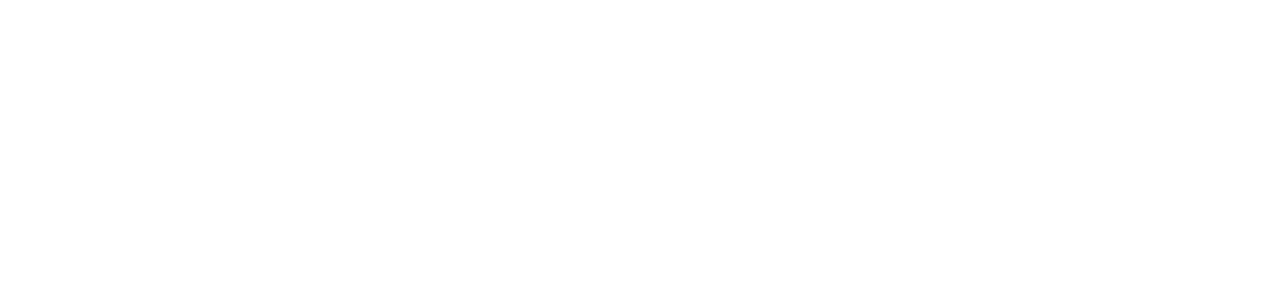
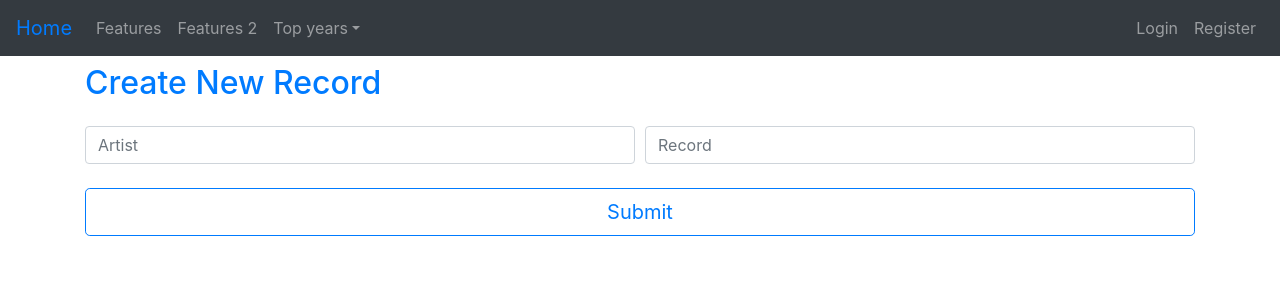
Before and after one commit to Mauritor/react-bootstrap, a React (Create React App) app: page /formCreateNew in a window 1280 px wide. Shown: the top 300 px of the page. Built offline with nearby package versions, Linux system fonts and the light colour scheme.

Commit message:
Agregado de dependencia reac-hook-form y usada en el componente FormFirst

```diff
--- a/package.json
+++ b/package.json
@@ -10,6 +10,7 @@
     "react": "^17.0.1",
     "react-bootstrap": "^1.4.0",
     "react-dom": "^17.0.1",
+    "react-hook-form": "^6.10.1",
     "react-lazyload": "^3.1.0",
     "react-router-dom": "^5.2.0",
     "react-scripts": "4.0.0",
--- a/src/App.js
+++ b/src/App.js
@@ -2,13 +2,15 @@
 import {BrowserRouter, Route, Switch} from 'react-router-dom'
 import Home from './components/Home'
 import Top2020 from './components/Top2020';
+import FormFirst from './components/FormFirst';
 
 function App() {
   return (
     <BrowserRouter>
     <Switch>
       <Route path="/" exact component= {Home} />
-      <Route path="/top2020" exact component= {Top2020} />
+      <Route path="/top2020"  component= {Top2020} />
+      <Route path="/formCreateNew"  component= {FormFirst} />
     </Switch>
     </BrowserRouter>
   );
--- /dev/null
+++ b/src/components/FormFirst.js
@@ -0,0 +1,84 @@
+import React, { Fragment, useState } from 'react';
+import { useForm } from 'react-hook-form';
+import { Container, Col, Form, Button } from "react-bootstrap";
+import NavBar from './NavBar'
+
+const FormFirst = () => {
+    const { register, errors, handleSubmit } = useForm();
+    const [messageError, setMessageError] = useState('');
+    const createDisco = async (data) => {
+        try {
+            console.log(data);
+            localStorage.setItem('DISCO', JSON.stringify(data))
+        } catch (error) {
+            console.log('error: ', error);
+            const message = () => { setMessageError("Ouch! Ha ocurrido un error") }
+            message()
+        }
+    }
+    const onSubmit = (data, e) => {
+        e.target.reset();
+        createDisco(data);
+    }
+    return (
+        <Fragment>
+            <NavBar statusCreate={'fondoActivo'} />
+            <Container className="mt-5 mb-5">
+                <h2 className="text-primary separador">Create New Record</h2>
+                <span className="text-danger text-small d-block mb-2">
+                    {messageError}
+                </span>
+                <Form onSubmit={handleSubmit(onSubmit)}>
+                    <Form.Row>
+                        <Col sm={12} md={6}>
+                            <Form.Control
+                                type="text"
+                                name="artist"
+                                placeholder="Artist"
+                                className="mt-3"
+                                ref={register({
+                                    required: {
+                                        value: true,
+                                        message: 'Artist es requerido'
+                                    }
+                                })}
+                            />
+                            <span className="text-danger text-small d-block mb-2">
+                                {errors?.artist?.message}
+                            </span>
+                        </Col>
+                        <Col sm={12} md={6}>
+                            <Form.Control
+                                type="text"
+                                name="cover"
+                                placeholder="Record"
+                                className="mt-3"
+                                ref={register({
+                                    required: {
+                                        value: true,
+                                        message: 'Cover es requerido'
+                                    }
+                                })}
+                            />
+                            <span className="text-danger text-small d-block mb-2">
+                                {errors?.cover?.message}
+                            </span>
+                        </Col>
+                        <Col sm={12}>
+                            <Button
+                                type="submit"
+                                variant="outline-primary"
+                                className="mt-3"
+                                size="lg" block>
+                                Submit
+                                </Button>
+                        </Col>
+                    </Form.Row>
+                </Form>
+            </Container>
+
+        </Fragment>
+    )
+}
+
+export default FormFirst
--- a/src/components/NavBar.js
+++ b/src/components/NavBar.js
@@ -17,7 +17,7 @@
                             <NavDropdown.Item><Link to="/top2020">Top-2020</Link></NavDropdown.Item>
                             <NavDropdown.Item><Link to="/top2020">Top-2020</Link></NavDropdown.Item>
                             <NavDropdown.Divider />
-                            <NavDropdown.Item><Link to="/top2020">Top-2020</Link></NavDropdown.Item>
+                            <NavDropdown.Item className={props.statusCreate}><Link to="/formCreateNew">Create New</Link></NavDropdown.Item>
                         </NavDropdown>
                     </Nav>
                     <Nav>
```
Also changed, not shown: 1 other file (tests, documents, lock files or other folders).
